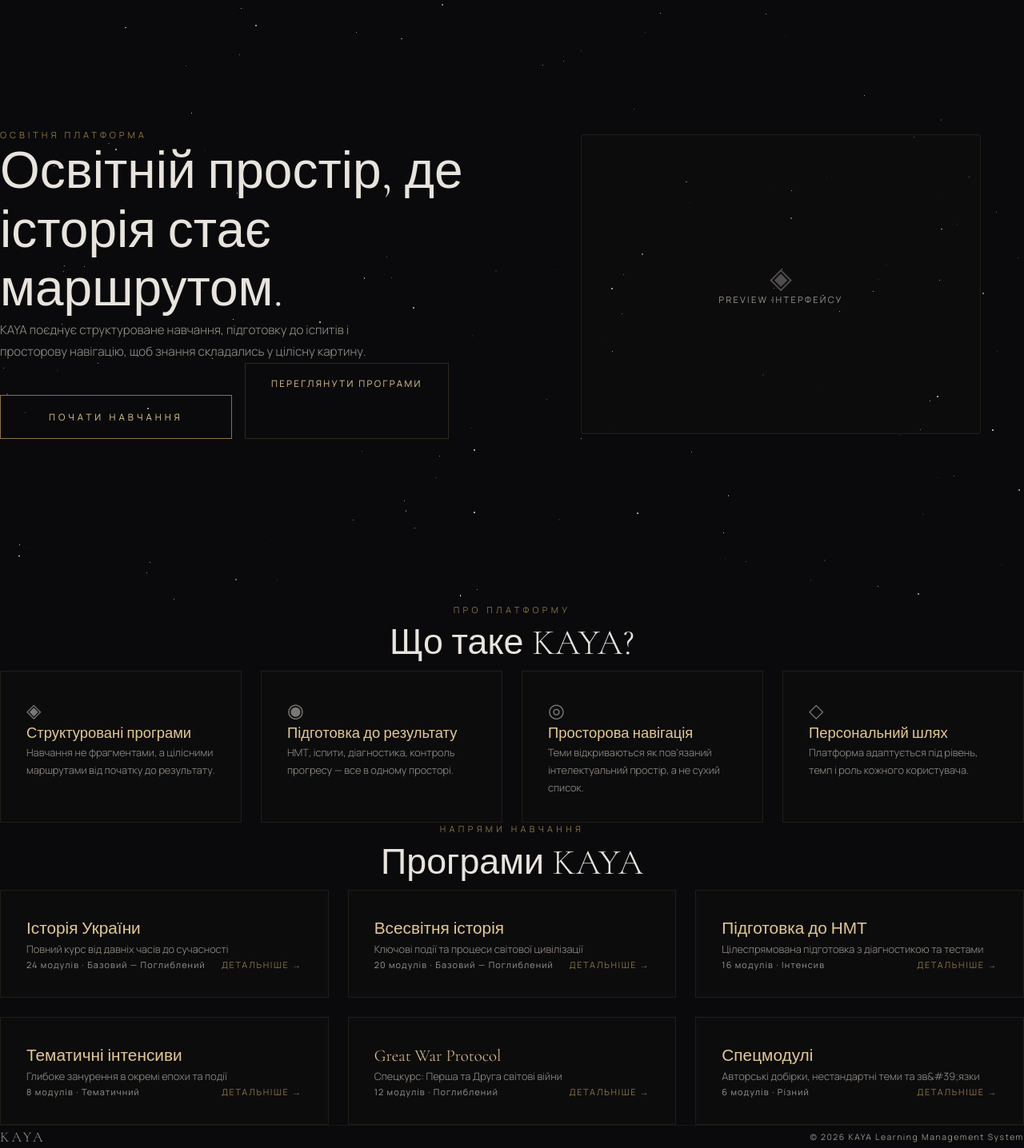
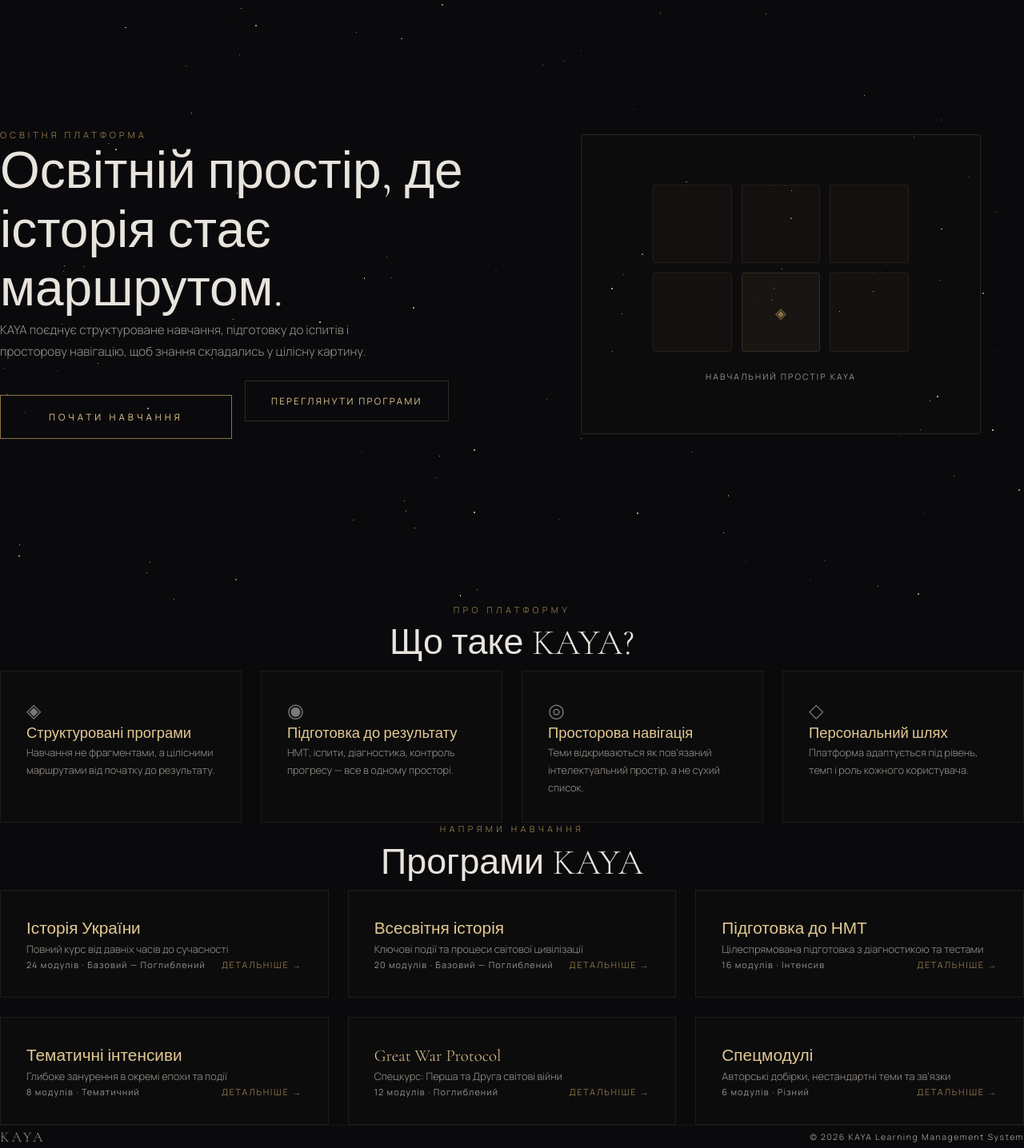
Before and after one commit to historicalalice-pixel/kaya-lms, a Next.js app in the folder web/: page /home in a window 1280 px wide. Shown: the part 45-1481 px from the top of the page at 80% size. Built offline with nearby package versions, Linux system fonts and the light colour scheme.

Commit message:
головна 2

```diff
--- a/web/src/app/home/page.tsx
+++ b/web/src/app/home/page.tsx
@@ -33,10 +33,20 @@ export default function HomePage() {
     return () => window.removeEventListener("scroll", handleScroll);
   }, []);
 
+  const programs = [
+    { title: "Історія України", desc: "Повний курс від давніх часів до сучасності", modules: 24, level: "Базовий — Поглиблений" },
+    { title: "Всесвітня історія", desc: "Ключові події та процеси світової цивілізації", modules: 20, level: "Базовий — Поглиблений" },
+    { title: "Підготовка до НМТ", desc: "Цілеспрямована підготовка з діагностикою та тестами", modules: 16, level: "Інтенсив" },
+    { title: "Тематичні інтенсиви", desc: "Глибоке занурення в окремі епохи та події", modules: 8, level: "Тематичний" },
+    { title: "Great War Protocol", desc: "Спецкурс: Перша та Друга світові війни", modules: 12, level: "Поглиблений" },
+    { title: "Спецмодулі", desc: "Авторські добірки, нестандартні теми та зв'язки", modules: 6, level: "Різний" },
+  ];
+
   return (
-    <>
+    <div>
       <div ref={starfieldRef} className="starfield" />
 
+      {/* HEADER */}
       <header
         className={`fixed top-0 left-0 w-full z-50 transition-all duration-500 ${
           scrolled
@@ -48,14 +58,12 @@ export default function HomePage() {
           <a href="/home" className="font-serif text-2xl tracking-[0.15em] text-[var(--text)]">
             KAYA
           </a>
-
           <nav className="hidden md:flex items-center gap-8">
             <a href="#programs" className="nav-link">Програми</a>
             <a href="#space" className="nav-link">Простір</a>
             <a href="#how" className="nav-link">Як це працює</a>
             <a href="#faq" className="nav-link">FAQ</a>
           </nav>
-
           <div className="flex items-center gap-4">
             <button className="nav-link">UA / EN</button>
             <a href="/" className="header-btn">Увійти</a>
@@ -63,9 +71,10 @@ export default function HomePage() {
         </div>
       </header>
 
-      <section className="relative z-2 min-h-screen flex items-center pt-24 px-8">
+      {/* HERO */}
+      <section className="relative z-[2] min-h-screen flex items-center pt-32 pb-20 px-8">
         <div className="max-w-[1400px] mx-auto w-full grid grid-cols-1 lg:grid-cols-2 gap-16 items-center">
-          <div>
+          <div className="max-w-[600px]">
             <p className="font-sans text-[0.7rem] tracking-[0.35em] uppercase text-[var(--gold-dim)] mb-6">
               Освітня платформа
             </p>
@@ -75,26 +84,34 @@ export default function HomePage() {
             <p className="font-sans text-[0.95rem] font-light leading-[1.8] text-[var(--text-dim)] mb-12 max-w-[520px]">
               KAYA поєднує структуроване навчання, підготовку до іспитів і просторову навігацію, щоб знання складались у цілісну картину.
             </p>
-            <div className="flex flex-wrap gap-4">
+            <div className="flex flex-wrap gap-4 items-center">
               <button className="hero-cta">Почати навчання</button>
               <a href="#programs" className="hero-cta-secondary">Переглянути програми</a>
             </div>
           </div>
 
           <div className="hidden lg:flex items-center justify-center">
-            <div className="w-full max-w-[500px] aspect-[4/3] rounded-sm border border-[rgba(201,169,110,0.1)] bg-[rgba(201,169,110,0.02)] flex items-center justify-center">
-              <div className="text-center">
-                <div className="text-4xl mb-4 opacity-30">◈</div>
-                <p className="font-sans text-[0.7rem] tracking-[0.2em] uppercase text-[var(--text-dim)]">
-                  Preview інтерфейсу
-                </p>
+            <div className="w-full max-w-[500px] aspect-[4/3] rounded-sm border border-[rgba(201,169,110,0.15)] bg-[rgba(201,169,110,0.02)] flex flex-col items-center justify-center gap-6 p-8">
+              <div className="grid grid-cols-3 gap-3 w-full max-w-[320px]">
+                <div className="aspect-square border border-[rgba(201,169,110,0.1)] bg-[rgba(201,169,110,0.03)] rounded-sm" />
+                <div className="aspect-square border border-[rgba(201,169,110,0.1)] bg-[rgba(201,169,110,0.03)] rounded-sm" />
+                <div className="aspect-square border border-[rgba(201,169,110,0.1)] bg-[rgba(201,169,110,0.03)] rounded-sm" />
+                <div className="aspect-square border border-[rgba(201,169,110,0.1)] bg-[rgba(201,169,110,0.03)] rounded-sm" />
+                <div className="aspect-square border border-[rgba(201,169,110,0.15)] bg-[rgba(201,169,110,0.06)] rounded-sm flex items-center justify-center">
+                  <span className="text-[var(--gold-dim)] text-lg">◈</span>
+                </div>
+                <div className="aspect-square border border-[rgba(201,169,110,0.1)] bg-[rgba(201,169,110,0.03)] rounded-sm" />
               </div>
+              <p className="font-sans text-[0.65rem] tracking-[0.2em] uppercase text-[var(--text-dim)]">
+                Навчальний простір KAYA
+              </p>
             </div>
           </div>
         </div>
       </section>
 
-      <section className="relative z-2 py-32 px-8">
+      {/* ЩО ТАКЕ KAYA */}
+      <section className="relative z-[2] py-32 px-8">
         <div className="max-w-[1400px] mx-auto">
           <div className="text-center mb-20">
             <p className="font-sans text-[0.68rem] tracking-[0.4em] uppercase text-[var(--gold-dim)] mb-4">
@@ -124,7 +141,7 @@ export default function HomePage() {
               <div className="text-2xl mb-5 opacity-50 group-hover:opacity-80 transition-opacity">◎</div>
               <h3 className="font-serif text-[1.15rem] text-[var(--gold-light)] mb-3">Просторова навігація</h3>
               <p className="font-sans text-[0.8rem] font-light leading-[1.7] text-[var(--text-dim)]">
-                Теми відкриваються як пов&#39;язаний інтелектуальний простір, а не сухий список.
+                {"Теми відкриваються як пов'язаний інтелектуальний простір, а не сухий список."}
               </p>
             </div>
             <div className="kaya-card group">
@@ -138,7 +155,8 @@ export default function HomePage() {
         </div>
       </section>
 
-      <section id="programs" className="relative z-2 py-32 px-8">
+      {/* ПРОГРАМИ */}
+      <section id="programs" className="relative z-[2] py-32 px-8">
         <div className="max-w-[1400px] mx-auto">
           <div className="text-center mb-20">
             <p className="font-sans text-[0.68rem] tracking-[0.4em] uppercase text-[var(--gold-dim)] mb-4">
@@ -150,14 +168,7 @@ export default function HomePage() {
           </div>
 
           <div className="grid grid-cols-1 md:grid-cols-2 lg:grid-cols-3 gap-6">
-            {[
-              { title: "Історія України", desc: "Повний курс від давніх часів до сучасності", modules: 24, level: "Базовий — Поглиблений" },
-              { title: "Всесвітня історія", desc: "Ключові події та процеси світової цивілізації", modules: 20, level: "Базовий — Поглиблений" },
-              { title: "Підготовка до НМТ", desc: "Цілеспрямована підготовка з діагностикою та тестами", modules: 16, level: "Інтенсив" },
-              { title: "Тематичні інтенсиви", desc: "Глибоке занурення в окремі епохи та події", modules: 8, level: "Тематичний" },
-              { title: "Great War Protocol", desc: "Спецкурс: Перша та Друга світові війни", modules: 12, level: "Поглиблений" },
-              { title: "Спецмодулі", desc: "Авторські добірки, нестандартні теми та зв&#39;язки", modules: 6, level: "Різний" },
-            ].map((program, i) => (
+            {programs.map((program, i) => (
               <div key={i} className="kaya-card group cursor-pointer">
                 <h3 className="font-serif text-[1.3rem] text-[var(--gold-light)] mb-3">
                   {program.title}
@@ -179,7 +190,8 @@ export default function HomePage() {
         </div>
       </section>
 
-      <footer className="relative z-2 py-16 px-8 border-t border-[rgba(201,169,110,0.08)]">
+      {/* FOOTER */}
+      <footer className="relative z-[2] py-16 px-8 border-t border-[rgba(201,169,110,0.08)]">
         <div className="max-w-[1400px] mx-auto flex items-center justify-between">
           <span className="font-serif text-lg tracking-[0.15em] text-[var(--text-dim)]">KAYA</span>
           <span className="font-sans text-[0.65rem] tracking-[0.15em] text-[var(--text-dim)]">
@@ -187,6 +199,6 @@ export default function HomePage() {
           </span>
         </div>
       </footer>
-    </>
+    </div>
   );
 }
```
